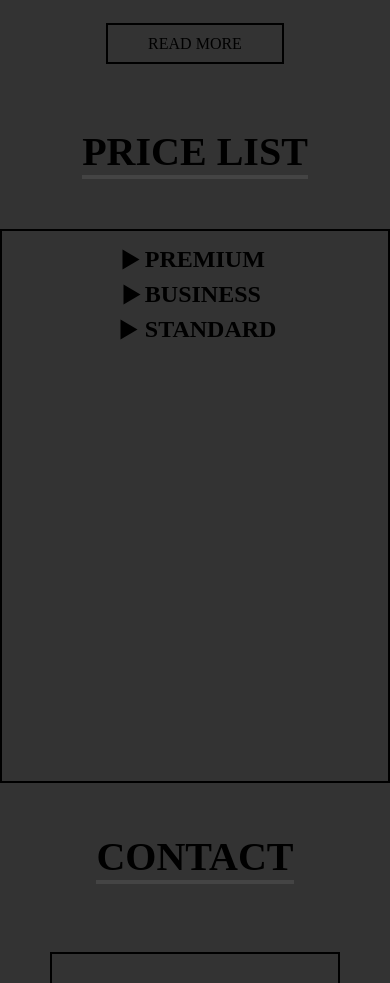
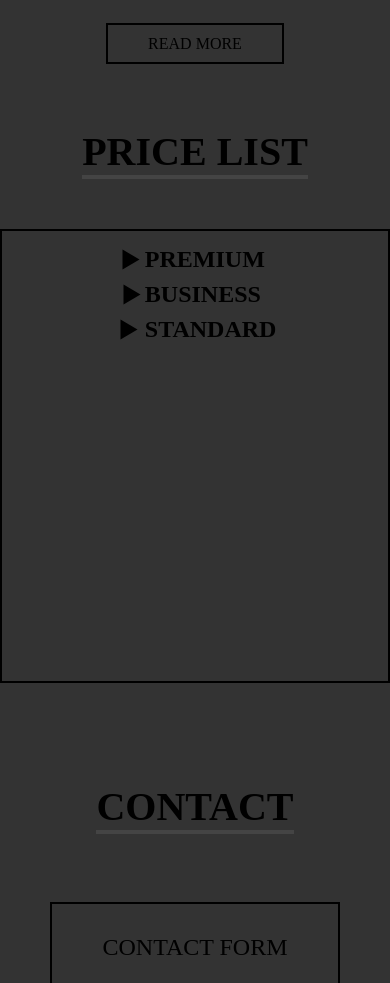
Before and after one commit to amadeusu1028/My-Site, a plain HTML site: page index.html in a window 390 px wide. Shown: the part 3280-4263 px from the top of the page. Drawn offline with nearby package versions, Linux system fonts and the light colour scheme.

Commit message:
Add files via upload

```diff
--- a/style.css
+++ b/style.css
@@ -148,6 +148,7 @@
   .price-list{
     text-align: center;
     margin-top: 50px;
+    overflow: hidden;
   }
 
   .grade-list{
@@ -522,7 +523,7 @@
     display: block;
     margin: 50px 0;
     width: 424px;
-    height: 550px;
+    height: 450px;
     border: 2px solid;
     overflow: hidden;
   }
@@ -905,7 +906,7 @@
     display: block;
     margin: 50px 0;
     width: 386px;
-    height: 550px;
+    height: 450px;
     border: 2px solid;
     overflow: hidden;
   }
```
